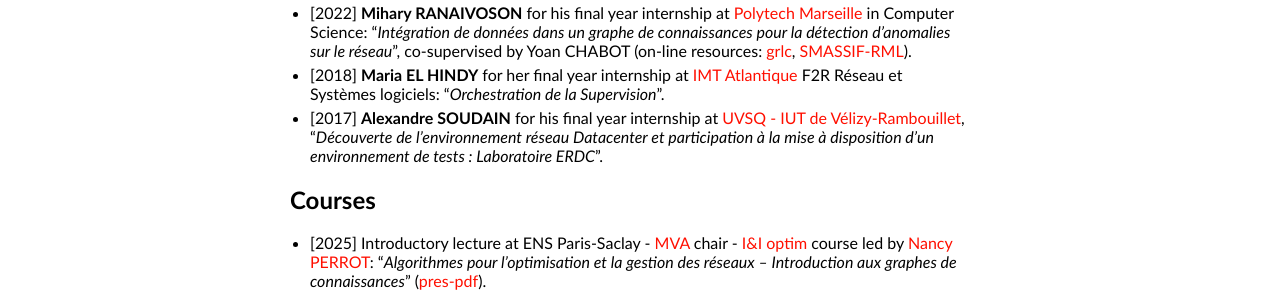
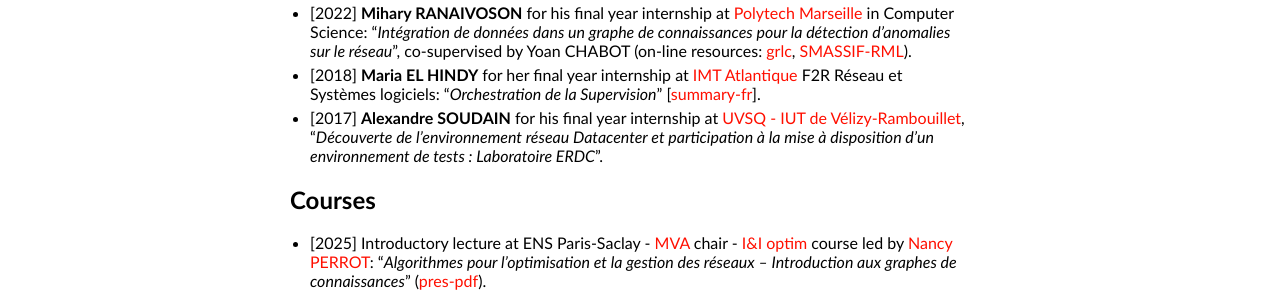
Before and after one commit to GenEars/GenEars.github.io, a Jekyll site: the page built from teaching.md, in a window 1280 px wide. Shown: the part 460-752 px from the top of the page. Built offline with Jekyll 4.4.1, drawn with Linux system fonts in a browser that asks for light colours.

Commit message:
Added SupOrch executive summary fr.
Signed-off-by: lionel.tailhardat <lionel.tailhardat@orange.com>

```diff
--- a/teaching.md
+++ b/teaching.md
@@ -12,7 +12,7 @@ title: Teaching - Lionel TAILHARDAT
 * [2023] **Benjamin STACH** for his final year internship at [UTBM](https://www.utbm.fr/) in Computer Science: "*Graphameleon: Détection d'activités illicites*", co-supervised by Yoan CHABOT (on-line resources: [Graphameleon](https://github.com/Orange-OpenSource/graphameleon) & [Graphameleon dataset](https://github.com/Orange-OpenSource/graphameleon-ds)).
 * [2022] **Yash AGARWALLA** and **Dario FERRERO** for their Engineer's degree student project at [EURECOM Sophia-Antipolis](https://www.eurecom.fr/) in Computer Science: "*SemNIDS: Bringing Semantics into Network Intrusion Detection Systems*", co-supervised by Thibault EHRHART and Raphaël TRONCY (on-line resources: [SemNIDS](https://github.com/D2KLab/SemNIDS)).
 * [2022] **Mihary RANAIVOSON** for his final year internship at [Polytech Marseille](https://polytech.univ-amu.fr/) in Computer Science: "*Intégration de données dans un graphe de connaissances pour la détection d'anomalies sur le réseau*", co-supervised by Yoan CHABOT (on-line resources: [grlc](https://github.com/Orange-OpenSource/grlc), [SMASSIF-RML](https://github.com/Orange-OpenSource/SMASSIF-RML)).
-* [2018] **Maria EL HINDY** for her final year internship at [IMT Atlantique](https://www.imt-atlantique.fr/fr) F2R Réseau et Systèmes logiciels: "*Orchestration de la Supervision*".
+* [2018] **Maria EL HINDY** for her final year internship at [IMT Atlantique](https://www.imt-atlantique.fr/fr) F2R Réseau et Systèmes logiciels: "*Orchestration de la Supervision*" [[summary-fr](pubs/2016-SupOrch_Maria-ELHINDY_executive_summary_fr.pdf)].
 * [2017] **Alexandre SOUDAIN** for his final year internship at [UVSQ - IUT de Vélizy-Rambouillet](https://www.iut-velizy-rambouillet.uvsq.fr/), "*Découverte de l’environnement réseau Datacenter et participation à la mise à disposition d’un environnement de tests : Laboratoire ERDC*".
 
 ## Courses
```
Also changed, not shown: 1 other file.
